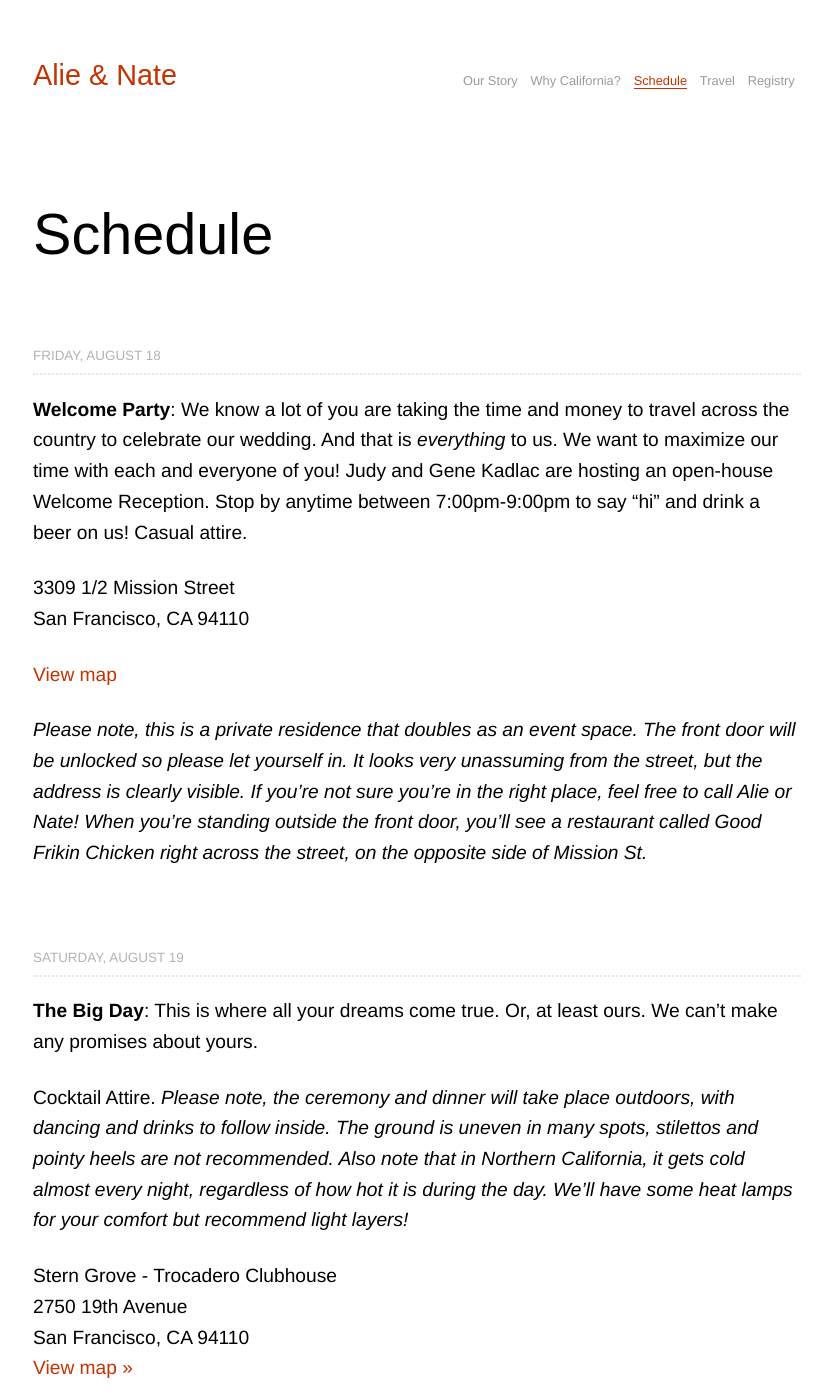
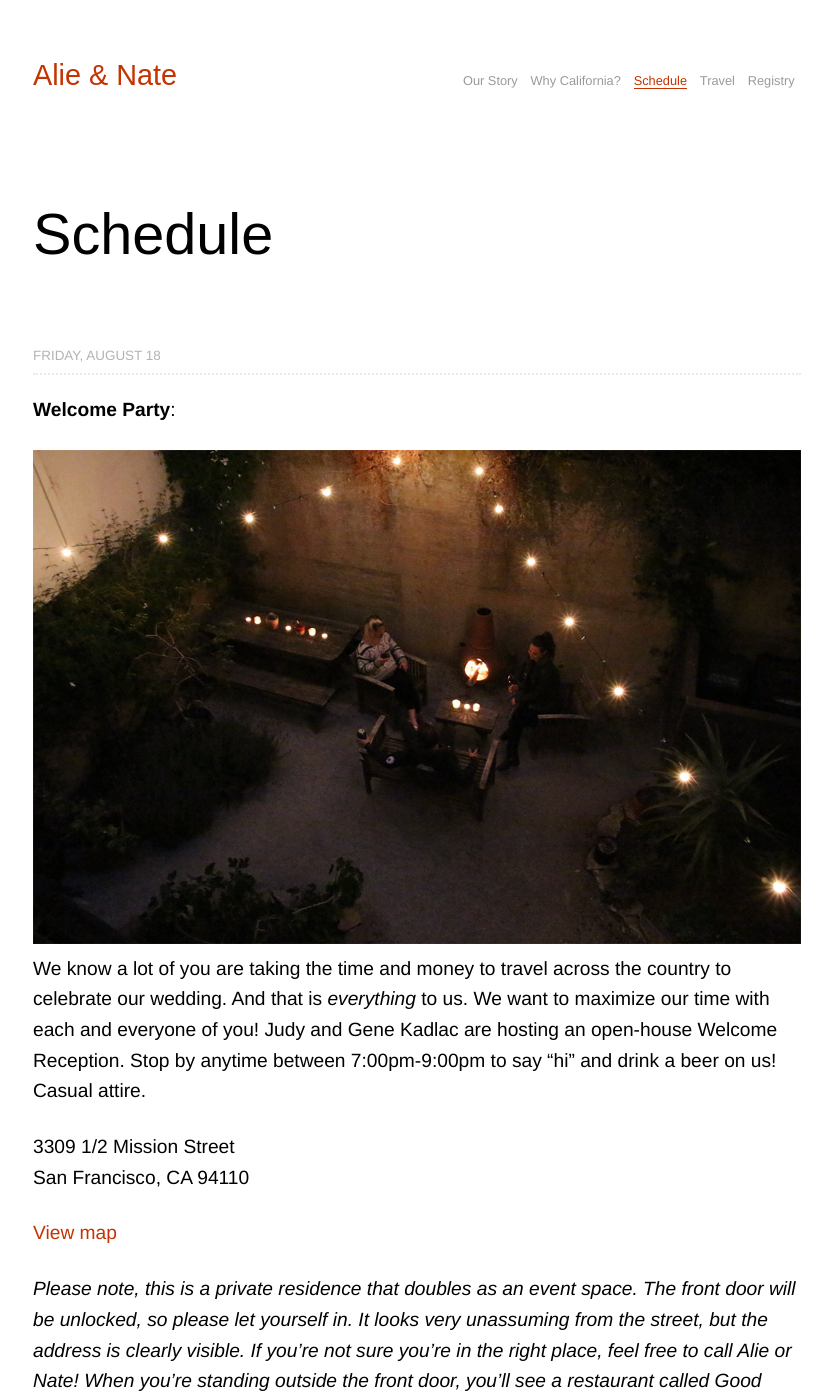
Before and after one commit to nkadlac/alieplusnate.com, a Jekyll site: the page built from schedule.md, in a window 1280 px wide and 1400 px high. Shown: the whole window, without its empty margins (223-1055 px from the left). Built offline with Jekyll 4.4.1, drawn with Linux system fonts in a browser that asks for light colours; some web fonts are replaced; some of the changed lines change nothing that is shown; some of the changed text lies outside the part shown.

Commit message:
Updated Outside and 2 other files

```diff
--- a/schedule.md
+++ b/schedule.md
@@ -7,18 +7,22 @@ layout: page
 
 ## Friday, August 18
 
-**Welcome Party**: We know a lot of you are taking the time and money to travel across the country to celebrate our wedding. And that is *everything* to us. We want to maximize our time with each and everyone of you! Judy and Gene Kadlac are hosting an open-house Welcome Reception. Stop by anytime between 7:00pm-9:00pm to say "hi" and drink a beer on us! Casual attire.
+**Welcome Party**:
+
+![outside.jpg](/uploads/outside.jpg)
+We know a lot of you are taking the time and money to travel across the country to celebrate our wedding. And that is *everything* to us. We want to maximize our time with each and everyone of you! Judy and Gene Kadlac are hosting an open-house Welcome Reception. Stop by anytime between 7:00pm-9:00pm to say "hi" and drink a beer on us! Casual attire.
 
 3309 1/2 Mission Street<br>
 San Francisco, CA 94110
 
 [View map](https://www.google.com/maps/place/3309+Mission+St,+San+Francisco,+CA+94110/@37.7439537,-122.422841,17z/data=!3m1!4b1!4m5!3m4!1s0x808f7e4324c3aedf:0x51ea023ac109b366!8m2!3d37.7439495!4d-122.4206523)
 
-*Please note, this is a private residence that doubles as an event space. The front door will be unlocked so please let yourself in. It looks very unassuming from the street, but the address is clearly visible. If you're not sure you're in the right place, feel free to call Alie or Nate! When you're standing outside the front door, you'll see a restaurant called Good Frikin Chicken right across the street, on the opposite side of Mission St.*
+*Please note, this is a private residence that doubles as an event space. The front door will be unlocked, so please let yourself in. It looks very unassuming from the street, but the address is clearly visible. If you're not sure you're in the right place, feel free to call Alie or Nate! When you're standing outside the front door, you'll see a restaurant called Good Frikin Chicken right across the street, on the opposite side of Mission St.*
 
 ## Saturday, August 19
 
 **The Big Day**: This is where all your dreams come true. Or, at least ours. We can't make any promises about yours.
+![sterngrove.jpg](/uploads/sterngrove.jpg)
 
 Cocktail Attire. *Please note, the ceremony and dinner will take place outdoors, with dancing and drinks to follow inside. The ground is uneven in many spots, stilettos and pointy heels are not recommended. Also note that in Northern California, it gets cold almost every night, regardless of how hot it is during the day. We'll have some heat lamps for your comfort but recommend light layers!*
 
```
Also changed, not shown: _uploads/outside.jpg (added), _uploads/sterngrove.jpg (added).
